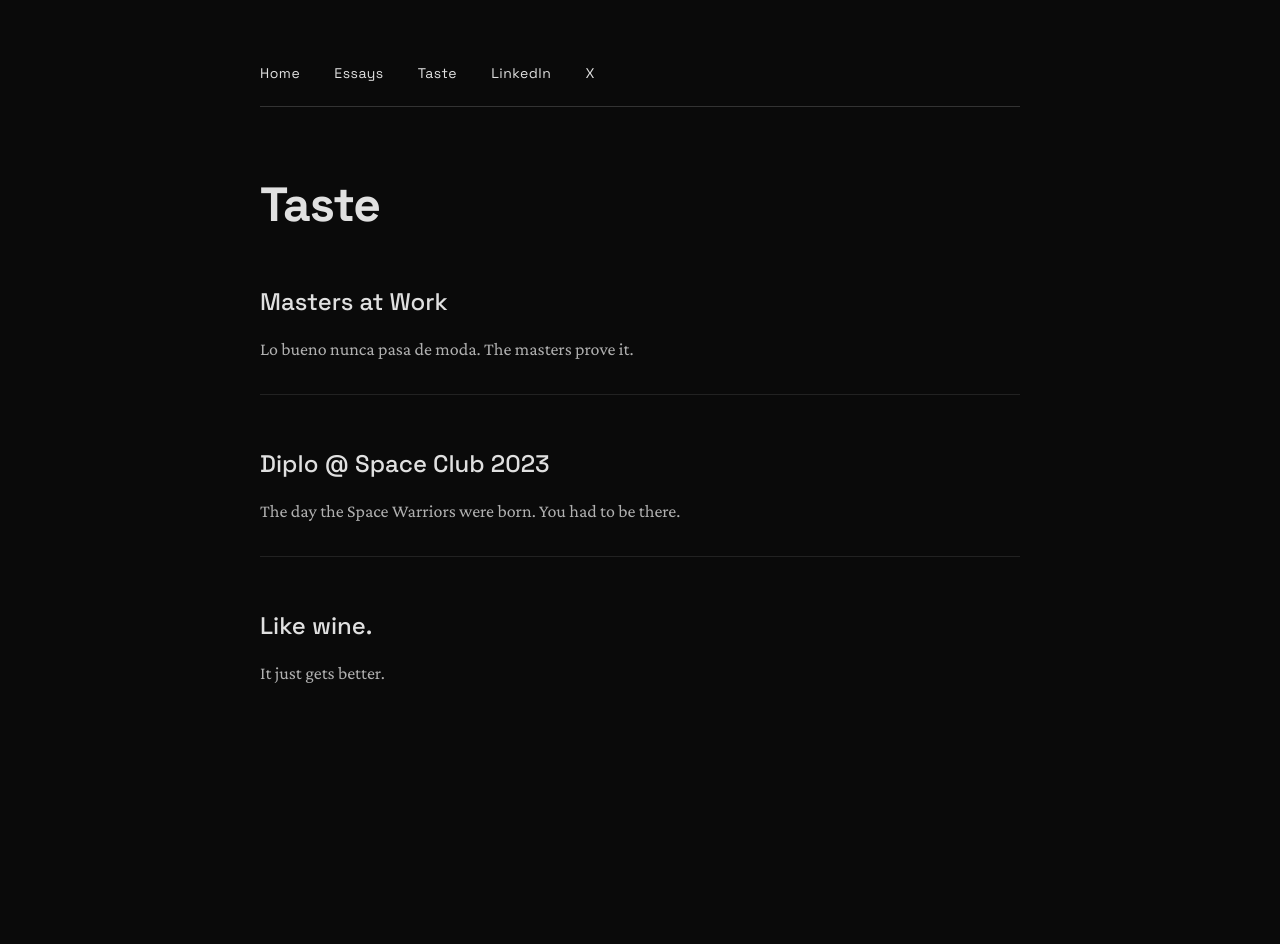
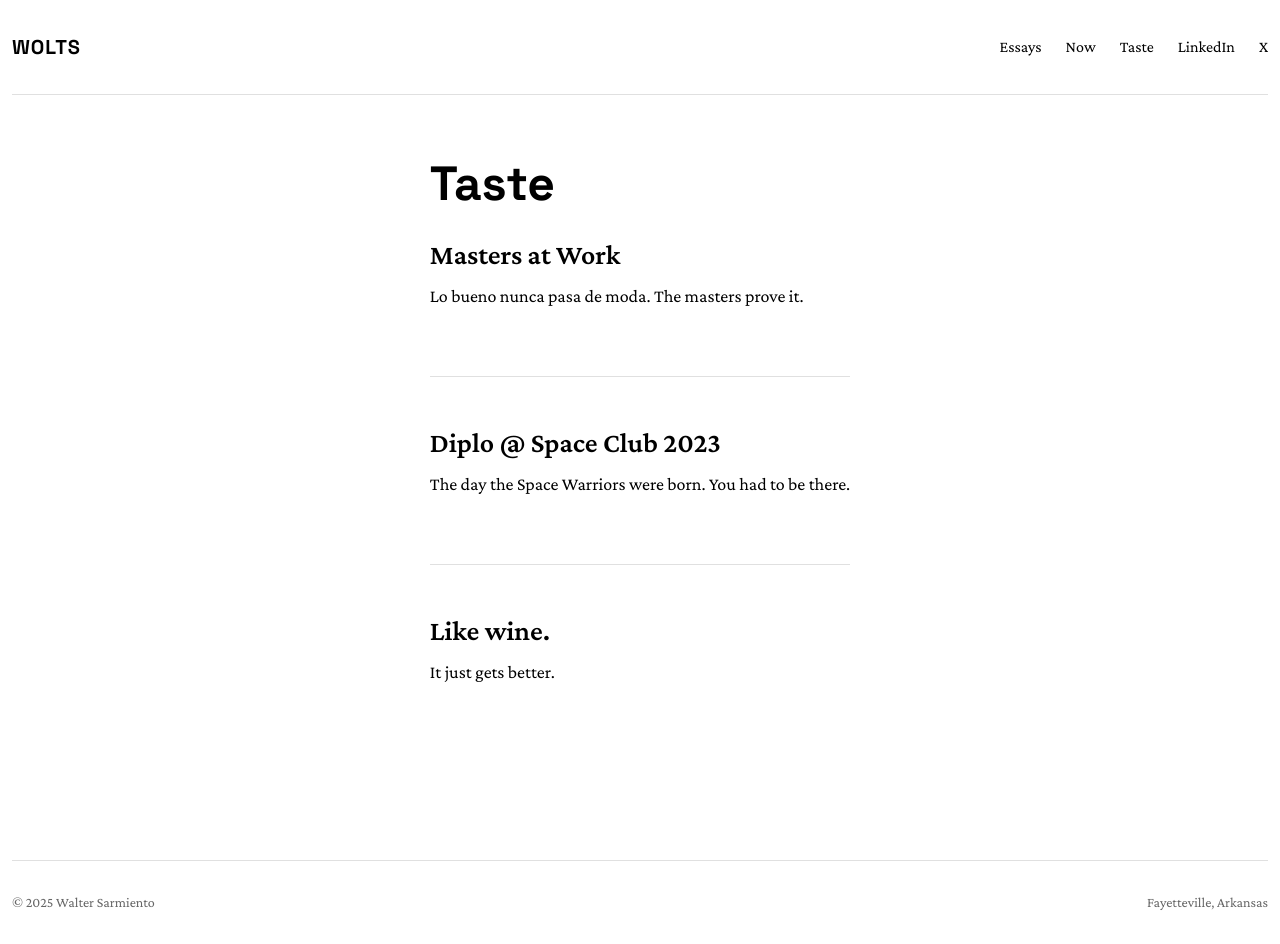
Before and after one commit to waltersarmiento/wolts_website, a plain HTML site: page taste.html in a window 1280 px wide. Before the commit the page ends 828 px from the top, so only its background shows below. Drawn offline with nearby package versions, Linux system fonts and the light colour scheme.

Commit message:
added taste not black. still need to fix taste tab.

```diff
--- a/taste.html
+++ b/taste.html
@@ -3,137 +3,54 @@
 <head>
     <meta charset="UTF-8">
     <meta name="viewport" content="width=device-width, initial-scale=1.0">
-    <title>Taste — Wolts</title>
+    <title>Taste - Wolts</title>
+    <link rel="stylesheet" href="css/style.css">
     <link rel="preconnect" href="https://fonts.googleapis.com">
     <link rel="preconnect" href="https://fonts.gstatic.com" crossorigin>
-    <link href="https://fonts.googleapis.com/css2?family=Space+Grotesk:wght@400;500;700&family=Crimson+Pro:wght@400;600&display=swap" rel="stylesheet">
-    <style>
-        * {
-            margin: 0;
-            padding: 0;
-            box-sizing: border-box;
-        }
-
-        body {
-            font-family: 'Space Grotesk', sans-serif;
-            background-color: #0a0a0a;
-            color: #e0e0e0;
-            line-height: 1.6;
-            padding: 20px;
-            min-height: 100vh;
-        }
-
-        .container {
-            max-width: 800px;
-            margin: 0 auto;
-            padding: 40px 20px;
-        }
-
-        nav {
-            margin-bottom: 60px;
-            padding-bottom: 20px;
-            border-bottom: 1px solid #333;
-        }
-
-        nav a {
-            color: #e0e0e0;
-            text-decoration: none;
-            margin-right: 30px;
-            font-size: 14px;
-            letter-spacing: 0.5px;
-            transition: color 0.3s ease;
-        }
-
-        nav a:hover {
-            color: #fff;
-        }
-
-        h1 {
-            font-size: 48px;
-            margin-bottom: 40px;
-            font-weight: 700;
-            letter-spacing: -1px;
-        }
-
-        .taste-item {
-            margin-bottom: 50px;
-            padding-bottom: 30px;
-            border-bottom: 1px solid #222;
-        }
-
-        .taste-item:last-child {
-            border-bottom: none;
-        }
-
-        .taste-item h2 {
-            font-size: 24px;
-            margin-bottom: 12px;
-            font-weight: 500;
-        }
-
-        .taste-item h2 a {
-            color: #e0e0e0;
-            text-decoration: none;
-            transition: color 0.3s ease;
-        }
-
-        .taste-item h2 a:hover {
-            color: #fff;
-        }
-
-        .taste-item p {
-            font-family: 'Crimson Pro', serif;
-            font-size: 18px;
-            color: #b0b0b0;
-            line-height: 1.7;
-        }
-
-        @media (max-width: 768px) {
-            h1 {
-                font-size: 36px;
-            }
-
-            .taste-item h2 {
-                font-size: 20px;
-            }
-
-            .taste-item p {
-                font-size: 16px;
-            }
-
-            nav a {
-                margin-right: 20px;
-                font-size: 13px;
-            }
-        }
-    </style>
+    <link href="https://fonts.googleapis.com/css2?family=Space+Grotesk:wght@700&family=Crimson+Pro:wght@400;600&display=swap" rel="stylesheet">
 </head>
 <body>
-    <div class="container">
     <nav>
-            <a href="index.html">Home</a>
+        <div class="nav-left">
+            <a href="index.html">WOLTS</a>
+        </div>
+        <div class="nav-right">
             <a href="essays.html">Essays</a>
+            <a href="now.html">Now</a>
             <a href="taste.html">Taste</a>
-            <a href="https://www.linkedin.com/in/walter-ticona/" target="_blank">LinkedIn</a>
-            <a href="https://x.com/wolts_live" target="_blank">X</a>
+            <a href="https://www.linkedin.com/in/waltersarmientohenicke" target="_blank">LinkedIn</a>
+            <a href="https://x.com/wolts____" target="_blank">X</a>
+        </div>
     </nav>
 
+    <main>
+        <section>
             <h1>Taste</h1>
 
-        <div class="taste-item">
+            <article class="essay-preview">
                 <h2><a href="https://open.spotify.com/playlist/605Z5T8Tl6ImKDmNSg0hGy?si=0a4551b0cb9b4f9c" target="_blank">Masters at Work</a></h2>
                 <p>Lo bueno nunca pasa de moda. The masters prove it.</p>
-        </div>
+            </article>
 
-        <div class="taste-item">
+            <article class="essay-preview">
                 <h2><a href="https://www.youtube.com/watch?v=z_r3lkUKvF0" target="_blank">Diplo @ Space Club 2023</a></h2>
                 <p>The day the Space Warriors were born. You had to be there.</p>
-        </div>
+            </article>
 
-        <div class="taste-item">
+            <article class="essay-preview">
                 <h2><a href="https://www.youtube.com/watch?v=vy-k0FopsmY&list=RDvy-k0FopsmY&start_radio=1" target="_blank">Like wine.</a></h2>
                 <p>It just gets better.</p>
+            </article>
+        </section>
+    </main>
+
+    <footer>
+        <div class="footer-left">
+            <p>© 2025 Walter Sarmiento</p>
         </div>
+        <div class="footer-right">
+            <p>Fayetteville, Arkansas</p>
         </div>
+    </footer>
 </body>
 </html>
```
Lines whose indentation alone changed are shown as unchanged.
